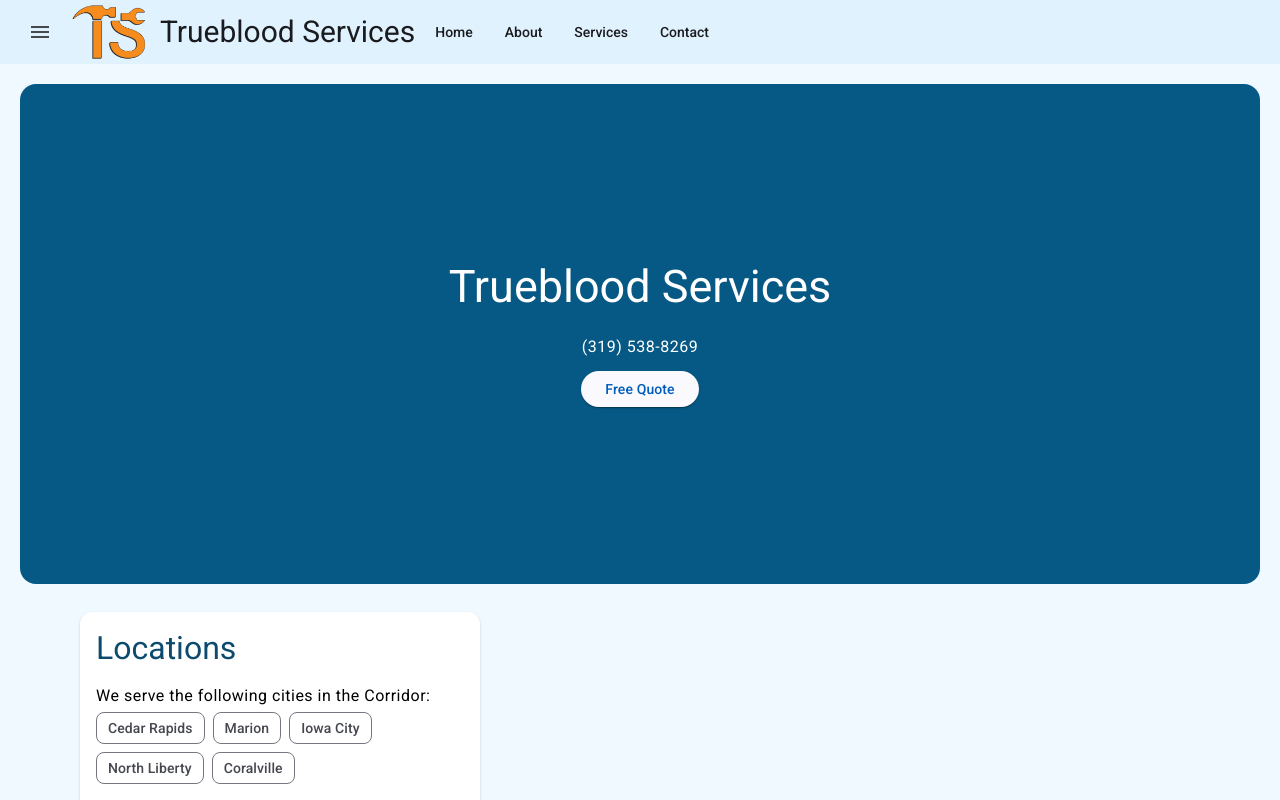
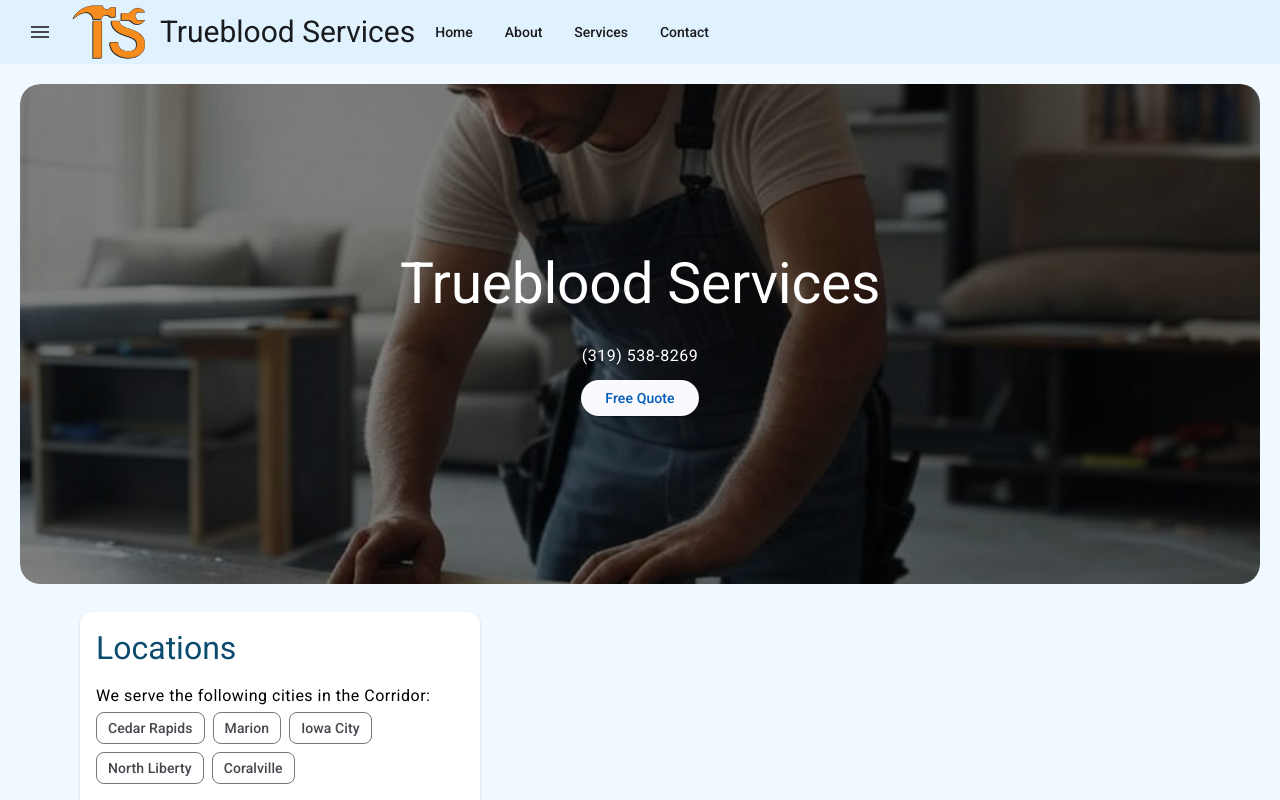
Before and after one commit to ssankey3590/trueblood-frontend, an Angular app: page /home in a window 1280 px wide. Shown: the top 800 px of the page. Built offline with nearby package versions, Linux system fonts and the light colour scheme.

Commit message:
added descriptions for services page.

```diff
--- a/src/app/components/hero/hero.component.html
+++ b/src/app/components/hero/hero.component.html
@@ -1,7 +1,13 @@
-<div class="hero-container justify-center items-center flex bg-sky-800 rounded-2xl">
-  <div class="text-center text-white">
-    <h2 class="text-2xl">Trueblood Services</h2>
-    <p>(319) 538-8269</p>
-    <button mat-raised-button [routerLink]="'/contact'" [fragment]="'quote'">Free Quote</button>
+<div
+  class="hero-container {{ customClass }}"
+  [ngStyle]="{
+    'background-image': 'url(' + backgroundImage + ')',
+    'height': height
+  }"
+>
+  <div class="overlay">
+    <div class="content">
+      <ng-content></ng-content>
+    </div>
   </div>
 </div>
--- a/src/app/components/hero/hero.component.scss
+++ b/src/app/components/hero/hero.component.scss
@@ -1,3 +1,36 @@
 .hero-container {
-min-height: 500px;
+  position: relative;
+  background-size: cover;
+  background-position: center;
+  border-radius: 20px; /* Add rounded corners */
+  overflow: hidden; /* Prevent child elements from overflowing the rounded corners */
 }
+
+.overlay {
+  position: absolute;
+  top: 0;
+  left: 0;
+  width: 100%;
+  height: 100%;
+  background-color: rgba(0, 0, 0, 0.5);
+  border-radius: inherit; /* Inherit parent's border radius */
+}
+
+.content {
+  position: relative;
+  z-index: 1;
+  color: white;
+  display: flex;
+  flex-direction: column;
+  align-items: center;
+  justify-content: center;
+  height: 100%;
+  padding: 0 20px;
+  text-align: center;
+  /* No border-radius needed here */
+}
+
+.content h1,
+.content p {
+  margin: 0;
+}
--- a/src/app/components/services-card/services-card.component.scss
+++ b/src/app/components/services-card/services-card.component.scss
@@ -1,10 +1,10 @@
 .services-card {
   @media(min-width: 768px) {
-    height: 300px;
+    height: 400px;
     width: 400px;
   }
   @media(min-width: 1024px) {
-    height: 300px;
+    height: 400px;
     width: 400px;
   }
 
--- a/src/app/interfaces/service.interface.ts
+++ b/src/app/interfaces/service.interface.ts
@@ -7,87 +7,87 @@
 export const SERVICES: Service[] = [
   {
     name: 'Furniture Assembly',
-    description: '',
-    keywords: ['Desks','Shelves','Chairs','Tables','Beds']
+    description: "Need help putting together your new furniture? Let us take the hassle out of assembly! From desks and shelves to chairs, tables, and beds, our skilled team will have your furniture set up perfectly in no time. Sit back, relax, and enjoy your new space without lifting a finger!",
+    keywords: ['Desks', 'Shelves', 'Chairs', 'Tables', 'Beds']
   },
   {
     name: 'Drywall Repair and Maintenance',
-    description: '',
-    keywords: ['Hole patching','Nail pops', 'Wallpaper removal']
+    description: "Don't let unsightly holes or cracks ruin the look of your walls. Our drywall repair and maintenance services will have your walls looking smooth and flawless. Whether it's hole patching, fixing nail pops, or removing old wallpaper, we've got you covered for a seamless finish!",
+    keywords: ['Hole patching', 'Nail pops', 'Wallpaper removal']
   },
   {
     name: 'Minor Plumbing',
-    description: '',
-    keywords: ['Faucet leaks','Shower head installation','Faucet head installation','Caulking']
+    description: "Leaky faucet driving you nuts? Our minor plumbing services are just what you need! We expertly handle faucet leaks, shower head installations, faucet head replacements, and caulking. Keep your plumbing in tip-top shape without the stress!",
+    keywords: ['Faucet leaks', 'Shower head installation', 'Faucet head installation', 'Caulking']
   },
   {
     name: 'Minor Electrical',
-    description: '',
-    keywords: ['Home security installation','Smoke detector','Carbon detector', 'Upgrades', 'Replacement']
+    description: "Enhance your home's safety and functionality with our minor electrical services. We specialize in home security installations, smoke and carbon detector setups, as well as upgrades and replacements. Let us brighten your day with reliable electrical solutions!",
+    keywords: ['Home security installation', 'Smoke detector', 'Carbon detector', 'Upgrades', 'Replacement']
   },
   {
     name: 'Baby Proofing',
-    description: '',
+    description: "Your little one's safety is our top priority! We offer comprehensive baby proofing services including outlet covers, safety locks, baby gates, and anchoring furniture. Create a safe and secure environment for your child with our expert help.",
     keywords: ['Outlet covers', 'Safety locks', 'Baby gates', 'Anchoring furniture']
   },
   {
     name: 'Light Fixture Installation',
-    description: '',
-    keywords: ['Track lighting','Ceiling fans','Cabinet lighting', 'Recessed lighting']
+    description: "Illuminate your home with style! Our light fixture installation services cover everything from track lighting and ceiling fans to cabinet and recessed lighting. We'll help you set the perfect mood in every room.",
+    keywords: ['Track lighting', 'Ceiling fans', 'Cabinet lighting', 'Recessed lighting']
   },
   {
     name: 'Pressure Washing',
-    description: '',
-    keywords: ['Decks','Stairs','Driveways','Exteriors']
+    description: "Give your home a fresh, clean look with our pressure washing services. We tackle decks, stairs, driveways, and exteriors, removing grime and buildup to restore the beauty of your property. Make your home shine like new again!",
+    keywords: ['Decks', 'Stairs', 'Driveways', 'Exteriors']
   },
   {
     name: 'Smart Home Upgrades',
-    description: '',
-    keywords: ['Appliances','Doorbells','Thermostats']
+    description: "Step into the future with our smart home upgrades! We install the latest smart appliances, doorbells, and thermostats, enhancing your home's convenience and efficiency. Experience modern living at its finest!",
+    keywords: ['Appliances', 'Doorbells', 'Thermostats']
   },
   {
     name: 'Fence and Gate Repair',
-    description: '',
-    keywords: ['Gate installation','Fence panels and posts repairs','Latch repairs','Decorative fences']
+    description: "Keep your property secure and stylish with our fence and gate repair services. From gate installations and fence panel repairs to latch fixes and decorative fences, we'll ensure your property's boundaries are both functional and attractive.",
+    keywords: ['Gate installation', 'Fence panels and posts repairs', 'Latch repairs', 'Decorative fences']
   },
   {
     name: 'Window Coverings',
-    description: '',
-    keywords: ['Blinds','Curtains']
+    description: "Transform your spaces with our window covering solutions! Whether you're looking for blinds or curtains, we offer professional installation to enhance your privacy and style. Let us help you find the perfect finishing touch for your windows.",
+    keywords: ['Blinds', 'Curtains']
   },
   {
     name: 'Door Hardware Installation',
-    description: '',
-    keywords: ['Doorknobs','Deadbolts','Locks','Door handles']
+    description: "Secure and beautify your doors with our door hardware installation services. We expertly install doorknobs, deadbolts, locks, and door handles, enhancing both security and aesthetics. Open the door to better safety with us!",
+    keywords: ['Doorknobs', 'Deadbolts', 'Locks', 'Door handles']
   },
   {
     name: 'Senior Home Upgrades',
-    description: '',
-    keywords: ['Walk-in tub','Grab bar installation','Stair lift installation']
+    description: "Make home safer and more comfortable with our senior home upgrades. We install walk-in tubs, grab bars, and stair lifts to help seniors maintain independence and peace of mind. Enhance accessibility and convenience in your home today!",
+    keywords: ['Walk-in tub', 'Grab bar installation', 'Stair lift installation']
   },
   {
     name: 'Gutter Cleaning',
-    description: '',
-    keywords: ['Debris removal','Clogs','Gutter repairs','Downspout cleaning']
+    description: "Protect your home from water damage with our thorough gutter cleaning services. We remove debris, clear clogs, perform gutter repairs, and clean downspouts to ensure your gutters are functioning perfectly. Keep your home safe and dry!",
+    keywords: ['Debris removal', 'Clogs', 'Gutter repairs', 'Downspout cleaning']
   },
   {
     name: 'Window Washing',
-    description: '',
-    keywords: ['Two-story windows','Three-story windows','Ground floor windows']
+    description: "Enjoy crystal clear views with our professional window washing services. Whether it's ground floor, two-story, or even three-story windows, we make them sparkle. Brighten up your home or business with gleaming windows!",
+    keywords: ['Two-story windows', 'Three-story windows', 'Ground floor windows']
   },
   {
     name: 'Screen Installation and Repair',
-    description: '',
-    keywords: ['Frame repairs','Tear patching','Screen replacement']
+    description: "Let the fresh air in and keep the bugs out with our screen installation and repair services. We handle frame repairs, tear patching, and full screen replacements, ensuring your windows and doors are in top shape for the season.",
+    keywords: ['Frame repairs', 'Tear patching', 'Screen replacement']
   },
   {
     name: 'Small Appliances Installation and Repair',
-    description: '',
-    keywords: ['Microwaves','Washing machines','Dryers','Dishwashers']
+    description: "Get your appliances up and running quickly with our small appliance installation and repair services. We work with microwaves, washing machines, dryers, and dishwashers, so you can enjoy your appliances hassle-free.",
+    keywords: ['Microwaves', 'Washing machines', 'Dryers', 'Dishwashers']
   },
   {
     name: 'Picture / TV Hanging and Installation',
-    description: '',
-    keywords: ['TV Mounting','Pictures','Mirrors','Paintings']
+    description: "Showcase your favorite art or enjoy your new TV without the hassle! We provide professional hanging and installation services for TVs, pictures, mirrors, and paintings. We'll ensure everything is securely mounted and perfectly aligned.",
+    keywords: ['TV Mounting', 'Pictures', 'Mirrors', 'Paintings']
   },
 ];
--- a/src/app/pages/home-page/home-page.component.html
+++ b/src/app/pages/home-page/home-page.component.html
@@ -1,4 +1,12 @@
-<app-hero></app-hero>
+<app-hero
+  [backgroundImage]="'assets/alpha-images/home-image-1.jpg'"
+  [height]="'500px'"
+  [customClass]="'custom-hero'"
+>
+  <h1>Trueblood Services</h1>
+  <p>(319) 538-8269</p>
+  <button mat-raised-button [routerLink]="'/contact'" [fragment]="'quote'">Free Quote</button>
+</app-hero>
 <app-page-template [title]="''">
 <app-services-card [serviceTitle]="'Locations'" [keywordList]="['Cedar Rapids','Marion','Iowa City','North Liberty','Coralville']">
   We serve the following cities in the Corridor:
```
Also changed, not shown: src/app/components/hero/hero.component.ts (+10 -5 lines), src/app/pages/home-page/home-page.component.ts (+2 -6 lines), src/assets/alpha-images/home-image-1.jpg (added).
